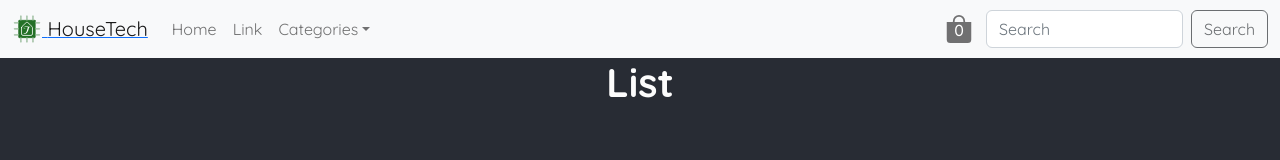
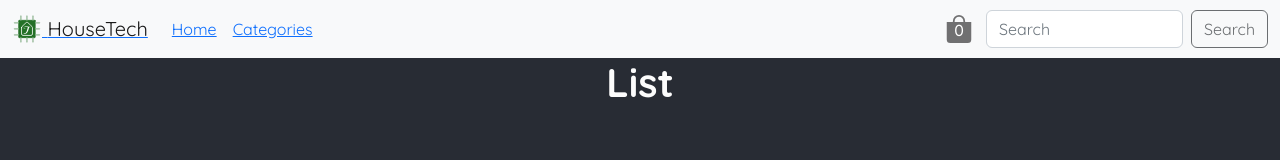
Before and after one commit to EdwinSaucedoMX/house_tech_project_ecommerce, a React (Create React App) app: page / in a window 1280 px wide. Shown: the top 160 px of the page. Built offline with nearby package versions, Linux system fonts and the light colour scheme; no server answers; the HTML template or start-up script is replaced by a standard one.

Commit message:
Nav Bug Fixed

```diff
--- a/src/components/Navbar.js
+++ b/src/components/Navbar.js
@@ -43,9 +43,9 @@ const CustomNavbar = () =>{
             className="me-auto my-2 my-lg-0"
             style={{ maxHeight : '100px'}}
             navbarScroll>
-              <Nav.Link href="./home">Home</Nav.Link>
-              <Nav.Link href="./link">Link</Nav.Link>
-              <DropdownAccordion title="Categories"/>
+              <Nav.Link ><Link to={'/'}>Home</Link></Nav.Link>
+              <Nav.Link ><Link to={'/Categories'}>Categories</Link></Nav.Link>
+              {/* <DropdownAccordion title="Categories"/> */}
             </Nav>
             <CartWidget bsPrefix="cart-widget"/>
             <Form className="d-flex">
```
